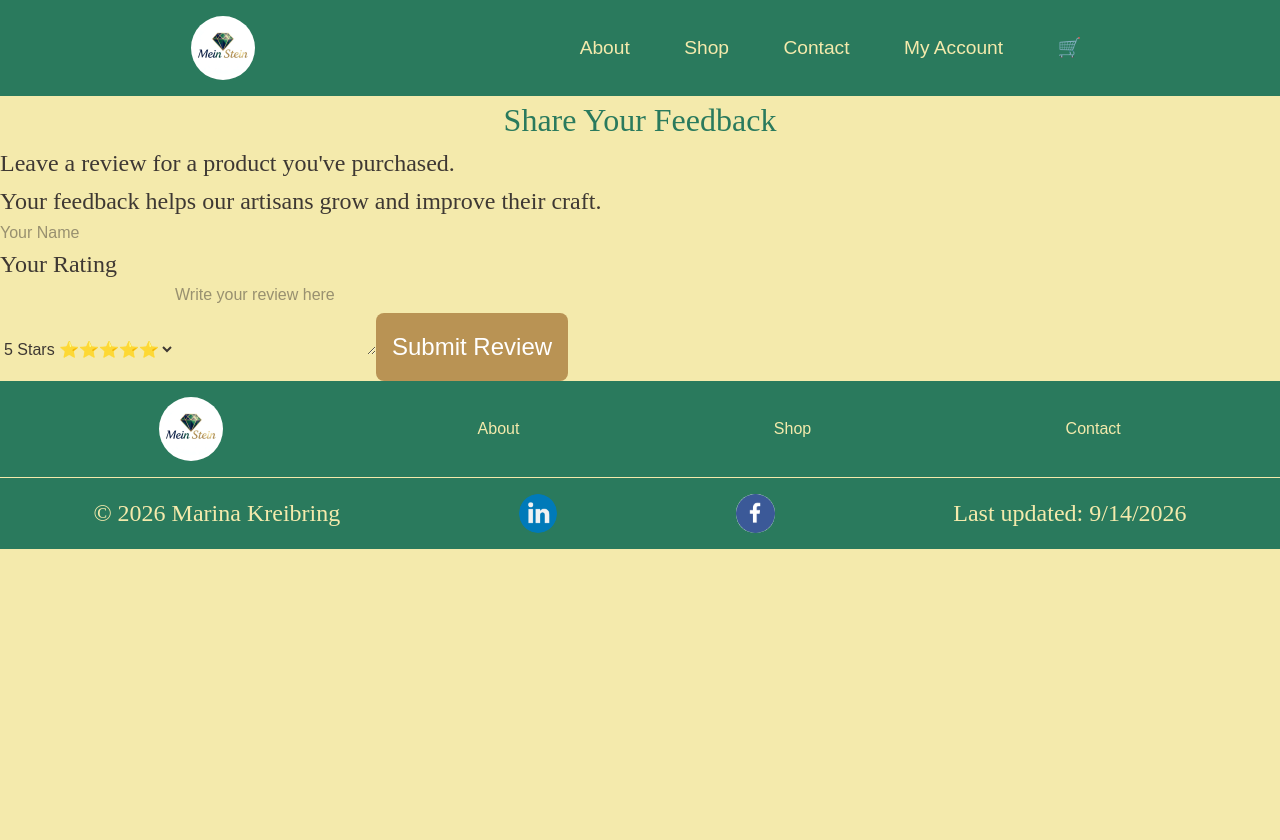
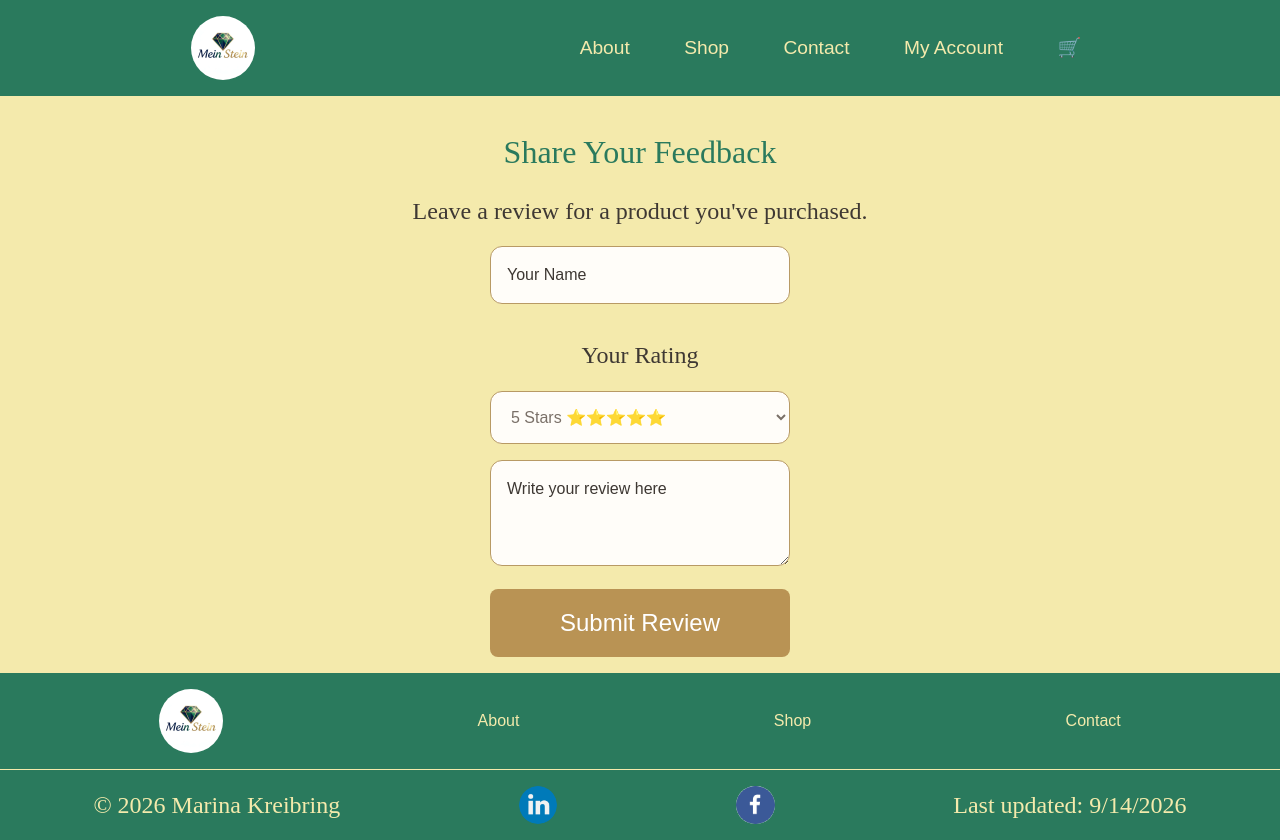
Before and after one commit to marinakreibring/mein-stein, a Next.js app: page /review-form in a window 1280 px wide. Before the commit the page ends 800 px from the top, so only its background shows below. Built offline with nearby package versions, Linux system fonts and the light colour scheme; no server answers.

Commit message:
add ratings and review to product cards

```diff
--- a/app/globals.css
+++ b/app/globals.css
@@ -73,7 +73,6 @@ button:hover{
   cursor: pointer;
   transform: scale(1.1)
 }
-
 
 .card {
   min-width: 230px;
@@ -222,6 +221,40 @@ footer a:hover {
   box-shadow: 0 5px 10px var(--foreground);
 }
 
+.review-form {
+  max-width: 300px;
+  margin: 1rem auto;
+}
+.review-form input, .review-form textarea, .review-form select {
+  background: var(--cards);
+  color: var(--optional);
+  border: 1px solid var(--goldenaccent);
+  border-radius: 12px;
+  padding: 1rem;
+  margin-bottom: 1rem;
+  text-align: left;
+  width: 100%;
+}
+.review-form input::placeholder, .review-form textarea::placeholder {
+  color: var(--foreground);
+}
+.review-form button {
+  width: 100%;
+  align-items: center;
+}
+.message {
+  margin-top: 1rem;
+  color: var(--secondary);
+  text-align: center;
+}
+.section-title{
+  margin-top: 2rem;
+}
+.section-description{
+  text-align: center;
+  margin: 1rem;
+}
+
 .hamburger {
   display: none;
   position: relative;
--- a/app/review-form/ReviewFormClient.tsx
+++ b/app/review-form/ReviewFormClient.tsx
@@ -25,10 +25,10 @@ export default function ReviewFormClient() {
       </h3>
 
       <p className="section-description">
-        Leave a review for a product you've purchased. <br />Your feedback helps our artisans grow and improve their craft.
+        Leave a review for a product you've purchased.
       </p>
 
-      <form className="seller-form" action={formAction}>
+      <form className="review-form" action={formAction}>
 
         <input
           type="hidden"
--- a/app/shop/page.tsx
+++ b/app/shop/page.tsx
@@ -13,7 +13,29 @@ export default async function ShopPage() {
         .find({})
         .toArray();
 
-    const productsForClient = products.map((product) => ({
+    const reviews = await db
+        .collection("reviews")
+        .find({})
+        .sort({ createdAt: -1 })
+        .toArray();
+
+    const productsForClient = products.map((product) => {
+        const productReviews = reviews.filter(
+            (review) =>
+                review.productId === product._id.toString()
+        );
+
+        const rating =
+            productReviews.length > 0
+                ? productReviews.reduce(
+                    (sum, review) => sum + review.rating,
+                    0
+                ) / productReviews.length
+                : null;
+
+            const latestReview = productReviews[0];
+
+        return {
             id: product._id.toString(),
             title: product.title,
             type: product.type,
@@ -23,7 +45,19 @@ export default async function ShopPage() {
             description: product.description,
             imageUrl: product.imageUrl ?? product.imageURL,
             inStock: product.inStock,
-    }));
+
+            rating:
+                rating !== null
+                    ? Number(rating.toFixed(1))
+                    : null,
+
+            latest_review:
+                latestReview?.review ?? null,
+
+            latest_reviewer:
+                latestReview?.name ?? null,
+            };
+    });
 
     return (
         <main className="container-custom">
```
Lines whose indentation alone changed are shown as unchanged.
